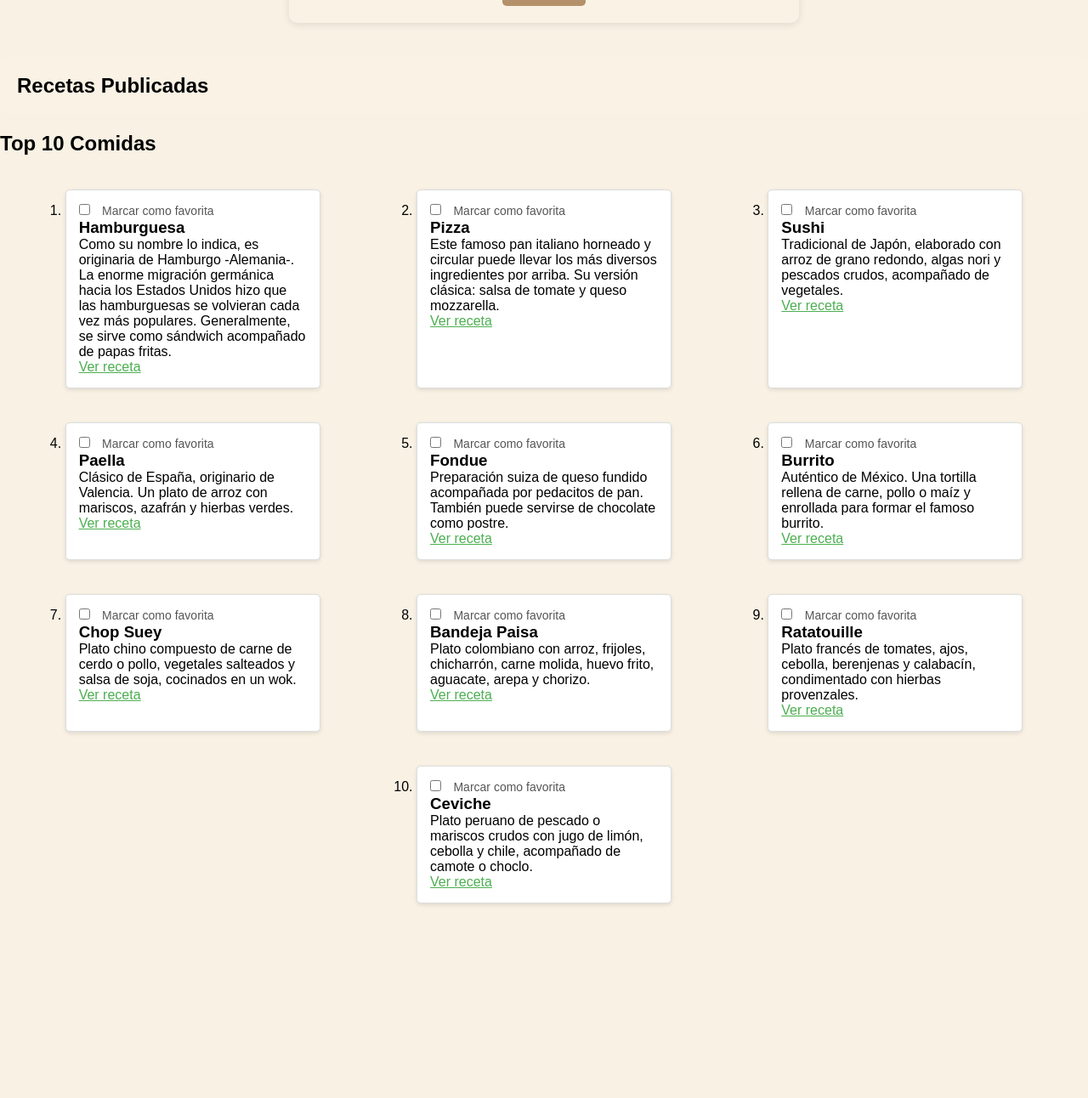
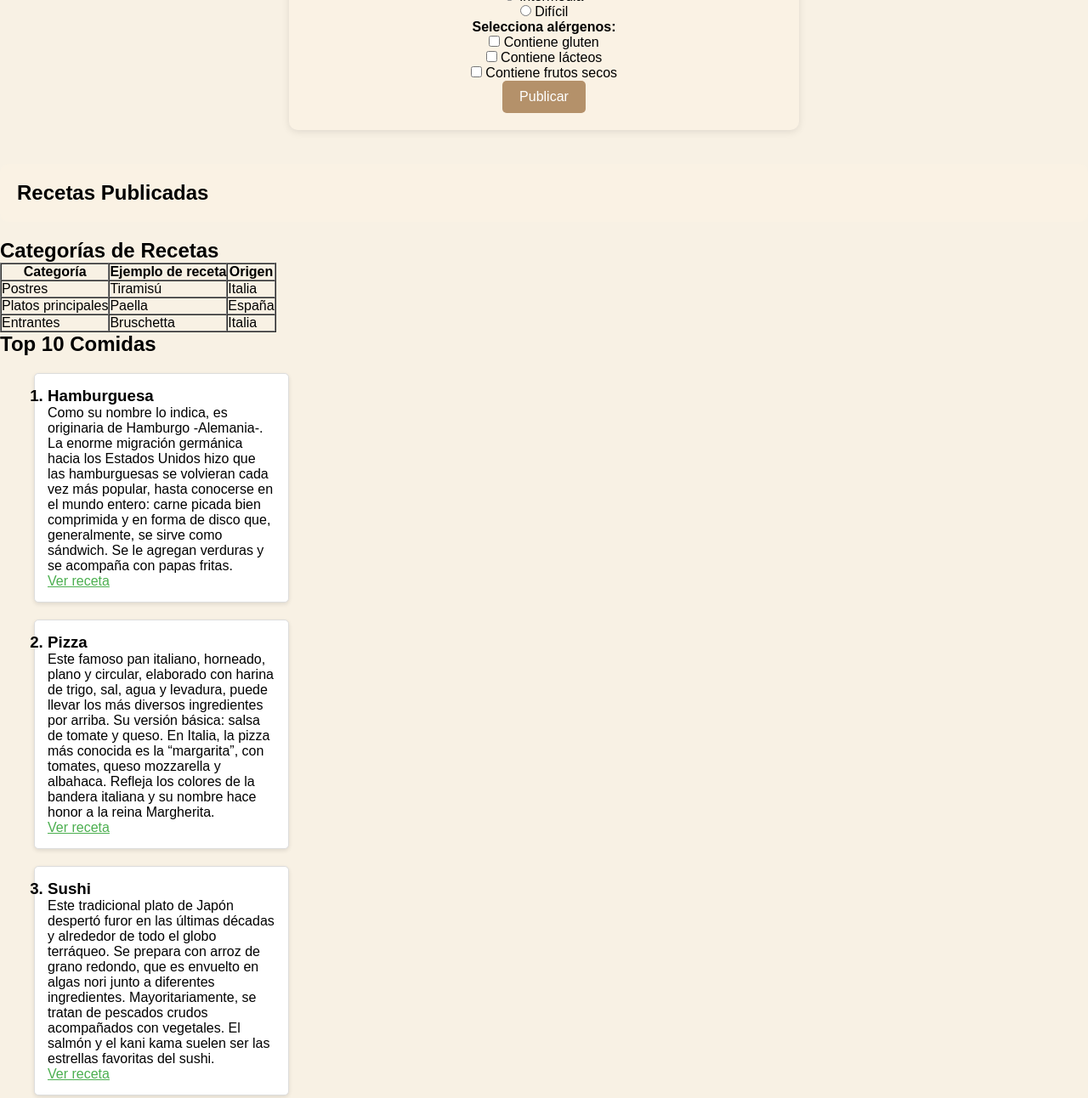
Before and after one commit to jesuuusll/jesuuusll.github.io, a plain HTML site: page index.html in a window 1280 px wide. Shown: the part 683-1975 px from the top of the page at 85% size. Before the commit the page ends 1786 px from the top, so only its background shows below. Drawn offline with Linux system fonts and the light colour scheme.

Commit message:
index.html

```diff
--- a/index.html
+++ b/index.html
@@ -11,8 +11,7 @@
         <div class="menu-search-container">
             <span class="open-btn" onclick="openNav()">&#9776; Menú</span>
             <input type="text" class="search-bar" placeholder="Buscar recetas...">
-            <button class="search-btn" aria-label="Buscar recetas">&#128269;</button>
-
+            <button class="search-btn">&#128269;</button>
         </div>
     </header>
 
@@ -24,34 +23,29 @@
         <a href="#publicar">Publicar</a>
     </nav>
 
-
-    <!-- Sección de Recetas Destacadas -->
-    <section id="recetas-destacadas" class="section">
+    <!-- Sección de Recetas -->
+<ul>
+    <div class="section" id="recetas">
         <h2>Recetas Destacadas</h2>
-        <ul class="recipes-container">
-            <li class="recipe-card">
-                <input type="checkbox" id="cesar" class="favorite-checkbox">
-                <label for="cesar">Marcar como favorita</label>
-                <h3>Ensalada César</h3>
+        <div class="recipes-container">
+            <div class="recipe-card">
+                <h3><li>Ensalada César</li></h3>
                 <p>Una deliciosa ensalada con pollo, lechuga y aderezo César.</p>
                 <a href="https://youtu.be/VpRXRl1dQMk?si=YRfB8nCo9_TM1LdL">Ver receta</a>
-            </li>
-            <li class="recipe-card">
-                <input type="checkbox" id="carbonara" class="favorite-checkbox">
-                <label for="carbonara">Marcar como favorita</label>
-                <h3>Spaghetti Carbonara</h3>
+            </div>
+            <div class="recipe-card">
+                <h3><li>Spaghetti Carbonara</li></h3>
                 <p>Un clásico italiano con pasta, huevo y queso.</p>
                 <a href="https://youtu.be/XFj2gDpNkrk?si=Z7KCwVsAP26XcKsh">Ver receta</a>
-            </li>
-            <li class="recipe-card">
-                <input type="checkbox" id="tacos" class="favorite-checkbox">
-                <label for="tacos">Marcar como favorita</label>
-                <h3>Tacos al Pastor</h3>
+            </div>
+            <div class="recipe-card">
+                <h3><li>Tacos al Pastor</li></h3>
                 <p>Tacos deliciosos con carne marinada y piña.</p>
                 <a href="https://youtu.be/nqXc8hYJbd8?si=4LPY2VRPmNzu5ahs">Ver receta</a>
-            </li>
+            </div>
+        </div>
+    </div>
 </ul>
-    </section>
 
     <!-- Formulario para crear una nueva publicación -->
     <div class="recipe-form-container" id="publicar">
@@ -60,93 +54,122 @@
         <form id="recipeForm">
             <input type="text" id="recipeTitle" placeholder="Título de la receta" class="recipe-input" required>
             <textarea id="recipeContent" placeholder="Escribe tu receta aquí..." class="recipe-textarea" required></textarea>
+
+            <!-- Opciones con radio buttons -->
+            <div>
+                <label><strong>Dificultad:</strong></label><br>
+                <input type="radio" name="difficulty" value="fácil" required> Fácil<br>
+                <input type="radio" name="difficulty" value="intermedia"> Intermedia<br>
+                <input type="radio" name="difficulty" value="difícil"> Difícil<br>
+            </div>
+
+            <!-- Opciones con checkboxes -->
+            <div>
+                <label><strong>Selecciona alérgenos:</strong></label><br>
+                <input type="checkbox" name="allergens" value="gluten"> Contiene gluten<br>
+                <input type="checkbox" name="allergens" value="lácteos"> Contiene lácteos<br>
+                <input type="checkbox" name="allergens" value="frutos secos"> Contiene frutos secos<br>
+            </div>
+
             <button type="submit" class="publish-btn">Publicar</button>
         </form>
     </div>
 
-    <div class="content"><!-- Sección para mostrar las recetas publicadas -->
+    <div class="content">
+        <!-- Sección para mostrar las recetas publicadas -->
         <section id="recetas" class="recetas-section">
             <h2>Recetas Publicadas</h2>
             <div id="recipeList"></div> <!-- Aquí aparecerán las recetas -->
         </section>
     </div>
 
-    <!-- Sección del Top 10 -->
-    <section id="top10" class="section">
+        <!-- Tabla de categorías -->
+        <section>
+            <h2>Categorías de Recetas</h2>
+            <table border="1" cellspacing="0" cellpadding="10">
+                <thead>
+                    <tr>
+                        <th>Categoría</th>
+                        <th>Ejemplo de receta</th>
+                        <th>Origen</th>
+                    </tr>
+                </thead>
+                <tbody>
+                    <tr>
+                        <td>Postres</td>
+                        <td>Tiramisú</td>
+                        <td>Italia</td>
+                    </tr>
+                    <tr>
+                        <td>Platos principales</td>
+                        <td>Paella</td>
+                        <td>España</td>
+                    </tr>
+                    <tr>
+                        <td>Entrantes</td>
+                        <td>Bruschetta</td>
+                        <td>Italia</td>
+                    </tr>
+                </tbody>
+            </table>
+        </section>
+
         <h2>Top 10 Comidas</h2>
-        <ol class="recipes-container">
-            <li class="recipe-card">
-                <input type="checkbox" id="hamburguesa" class="favorite-checkbox">
-                <label for="hamburguesa">Marcar como favorita</label>
-                <h3>Hamburguesa</h3>
-                <p>Como su nombre lo indica, es originaria de Hamburgo -Alemania-. La enorme migración germánica hacia los Estados Unidos hizo que las hamburguesas se volvieran cada vez más populares. Generalmente, se sirve como sándwich acompañado de papas fritas.</p>
+        <ol>
+            <div class="section" id="explorar">
+                <div class="recipe-card">
+                    <h3><li>Hamburguesa</li></h3>
+                    <p>Como su nombre lo indica, es originaria de Hamburgo -Alemania-. La enorme migración germánica hacia los Estados Unidos hizo que las hamburguesas se volvieran cada vez más popular, hasta conocerse en el mundo entero: carne picada bien comprimida y en forma de disco que, generalmente, se sirve como sándwich. Se le agregan verduras y se acompaña con papas fritas.</p>
                     <a href="https://youtu.be/VpRXRl1dQMk?si=YRfB8nCo9_TM1LdL">Ver receta</a>
-            </li>
-            <li class="recipe-card">
-                <input type="checkbox" id="pizza" class="favorite-checkbox">
-                <label for="pizza">Marcar como favorita</label>
-                <h3>Pizza</h3>
-                <p>Este famoso pan italiano horneado y circular puede llevar los más diversos ingredientes por arriba. Su versión clásica: salsa de tomate y queso mozzarella.</p>
+                </div>
+                <div class="recipe-card">
+                <h3><li>Pizza</li></h3>
+                <p>Este famoso pan italiano, horneado, plano y circular, elaborado con harina de trigo, sal, agua y levadura, puede llevar los más diversos ingredientes por arriba. Su versión básica: salsa de tomate y queso. En Italia, la pizza más conocida es la “margarita”, con tomates, queso mozzarella y albahaca. Refleja los colores de la bandera italiana y su nombre hace honor a la reina Margherita.</p>
                 <a href="https://youtu.be/XFj2gDpNkrk?si=Z7KCwVsAP26XcKsh">Ver receta</a>
-            </li>
-            <li class="recipe-card">
-                <input type="checkbox" id="sushi" class="favorite-checkbox">
-                <label for="sushi">Marcar como favorita</label>
-                <h3>Sushi</h3>
-                <p>Tradicional de Japón, elaborado con arroz de grano redondo, algas nori y pescados crudos, acompañado de vegetales.</p>
+                </div>
+                <div class="recipe-card">
+                <h3><li>Sushi</li></h3>
+                    <p>Este tradicional plato de Japón despertó furor en las últimas décadas y alrededor de todo el globo terráqueo. Se prepara con arroz de grano redondo, que es envuelto en algas nori junto a diferentes ingredientes. Mayoritariamente, se tratan de pescados crudos acompañados con vegetales. El salmón y el kani kama suelen ser las estrellas favoritas del sushi.</p>
                     <a href="https://youtu.be/nqXc8hYJbd8?si=4LPY2VRPmNzu5ahs">Ver receta</a>
-            </li>
-            <li class="recipe-card">
-                <input type="checkbox" id="paella" class="favorite-checkbox">
-                <label for="paella">Marcar como favorita</label>
-                <h3>Paella</h3>
-                <p>Clásico de España, originario de Valencia. Un plato de arroz con mariscos, azafrán y hierbas verdes.</p>
+                </div>
+                <div class="recipe-card">
+                    <h3><li>Paella</li></h3>
+                        <p>Continuando con el arroz y los pescados, la paella es un clásico de España que ha sabido ganarse el aprecio internacional. Originaria de Valencia, debe su nombre a la gigante “paellera” dónde se cocina. Se trata de un buen plato de arroz y mariscos, condimentado con azafrán y hierbas verdes. Como siempre, hay muchas versiones y se hace también con pollo, cerdo o, simplemente, vegetales.</p>
                         <a href="https://youtu.be/nqXc8hYJbd8?si=4LPY2VRPmNzu5ahs">Ver receta</a>
-            </li>
-            <li class="recipe-card">
-                <input type="checkbox" id="fondue" class="favorite-checkbox">
-                <label for="fondue">Marcar como favorita</label>
-                <h3>Fondue</h3>
-                <p>Preparación suiza de queso fundido acompañada por pedacitos de pan. También puede servirse de chocolate como postre.</p>
+                </div>
+                <div class="recipe-card">
+                    <h3><li>Fondue</li></h3>
+                        <p>Cuando llega el invierno y las bajas temperaturas, ¿a quién no le apetece una rica y calentita fondue? Suiza nos regala esta exquisita preparación de queso fundido, acompañada por pedacitos de pan. Es común servirla con champiñones para sumergir en el queso y saborear. Y si te quedas con hambre, también puedes servir la fondue de chocolate como postre. En ese caso, se acompaña con frutas.</p>
                         <a href="https://youtu.be/nqXc8hYJbd8?si=4LPY2VRPmNzu5ahs">Ver receta</a>
-            </li>
-            <li class="recipe-card">
-                <input type="checkbox" id="burrito" class="favorite-checkbox">
-                <label for="burrito">Marcar como favorita</label>
-                <h3>Burrito</h3>
-                <p>Auténtico de México. Una tortilla rellena de carne, pollo o maíz y enrollada para formar el famoso burrito.</p>
+                </div>
+                <div class="recipe-card">
+                    <h3><li>Burrito</li></h3>
+                        <p>Su exquisitez y practicidad les han permitido a los burritos consagrarse como otra de las comidas más populares del universo. Autóctono de México, contiene algunos de los ingredientes más representativos de su país: una tortilla tradicional, a la que se le agrega un relleno -generalmente carne, pollo y maíz- y luego se la enrolla para formar el famoso burrito.</p>
                         <a href="https://youtu.be/nqXc8hYJbd8?si=4LPY2VRPmNzu5ahs">Ver receta</a>
-            </li>
-            <li class="recipe-card">
-                <input type="checkbox" id="chop-suey" class="favorite-checkbox">
-                <label for="chop-suey">Marcar como favorita</label>
-                <h3>Chop Suey</h3>
-                <p>Plato chino compuesto de carne de cerdo o pollo, vegetales salteados y salsa de soja, cocinados en un wok.</p>
+                </div>
+                <div class="recipe-card">
+                    <h3><li>Chop Suey</li></h3>
+                        <p>Nuevamente, la comida oriental se hace lugar en este listado tan pretencioso. Oriundo de la mística China, el chop suey no sólo ha ganado popularidad en Oriente sino también en muchas regiones de Occidente. El plato se compone de carne de cerdo o pollo, huevos y vegetales salteados, con salsa de soja. Para cocinar los ingredientes se utiliza un wok, una sartén grande y cóncava.</p>
                         <a href="https://youtu.be/nqXc8hYJbd8?si=4LPY2VRPmNzu5ahs">Ver receta</a>
-            </li>
-            <li class="recipe-card">
-                <input type="checkbox" id="bandeja-paisa" class="favorite-checkbox">
-                <label for="bandeja-paisa">Marcar como favorita</label>
-                <h3>Bandeja Paisa</h3>
-                <p>Plato colombiano con arroz, frijoles, chicharrón, carne molida, huevo frito, aguacate, arepa y chorizo.</p>
+                </div>
+                <div class="recipe-card">
+                    <h3><li>Bandeja paisa</li></h3>
+                        <p>Es el platillo perfecto para quienes tienen buen apetito, por su generosas porciones y gran variedad de ingredientes, que representan la gastronomía de Colombia: arroz, frijoles, chicharrón, carne molida, huevo frito, aguacate, arepa, chorizo y patacón -plátano verde frito-. Toda esta cantidad de comida hace necesario que se sirva en una bandeja grande y por ello es llamada “Bandeja Paisa”.</p>
                         <a href="https://youtu.be/nqXc8hYJbd8?si=4LPY2VRPmNzu5ahs">Ver receta</a>
-            </li>
-            <li class="recipe-card">
-                <input type="checkbox" id="ratatouille" class="favorite-checkbox">
-                <label for="ratatouille">Marcar como favorita</label>
-                <h3>Ratatouille</h3>
-                <p>Plato francés de tomates, ajos, cebolla, berenjenas y calabacín, condimentado con hierbas provenzales.</p>
+                </div>
+                <div class="recipe-card">
+                    <h3><li>Ratatouille</li></h3>
+                        <p>Esta famosa especialidad proviene de la Provenza -región sureste de Francia- y es un guiso de tomates, ajos, cebolla, pimientos, berenjenas y calabacín, regados en aceite de oliva. Se condimenta con las llamadas hierbas provenzales, como tomillo, romero, orégano, laurel y albahaca. El ratatouille se sirve frío o caliente, generalmente como acompañamiento de carnes o pescados.</p>
                         <a href="https://youtu.be/nqXc8hYJbd8?si=4LPY2VRPmNzu5ahs">Ver receta</a>
-            </li>
-            <li class="recipe-card">
-                <input type="checkbox" id="ceviche" class="favorite-checkbox">
-                <label for="ceviche">Marcar como favorita</label>
-                <h3>Ceviche</h3>
-                <p>Plato peruano de pescado o mariscos crudos con jugo de limón, cebolla y chile, acompañado de camote o choclo.</p>
+                </div>
+                <div class="recipe-card">
+                    <h3><li>Ceviche</li></h3>
+                        <p>Este plato nacional de Perú vive un momento de mucha fama en la actualidad, luego de destacarse en diferentes ferias gastronómicas realizadas en distintas partes del mundo. El ceviche peruano se prepara con pescado o mariscos crudos, cebolla, chile, jugo de limón y sal. Puede ir acompañado de camote, choclo, cancha serrana o chifles, otras comidas muy comunes de este país de Sudamérica.</p>
                         <a href="https://youtu.be/nqXc8hYJbd8?si=4LPY2VRPmNzu5ahs">Ver receta</a>
-            </li>
+                </div>
+            </div>
         </ol>
-    </section>
+    </div>
 
     <script src="script.js"></script>
 </body>
```
Lines whose indentation alone changed are shown as unchanged.
